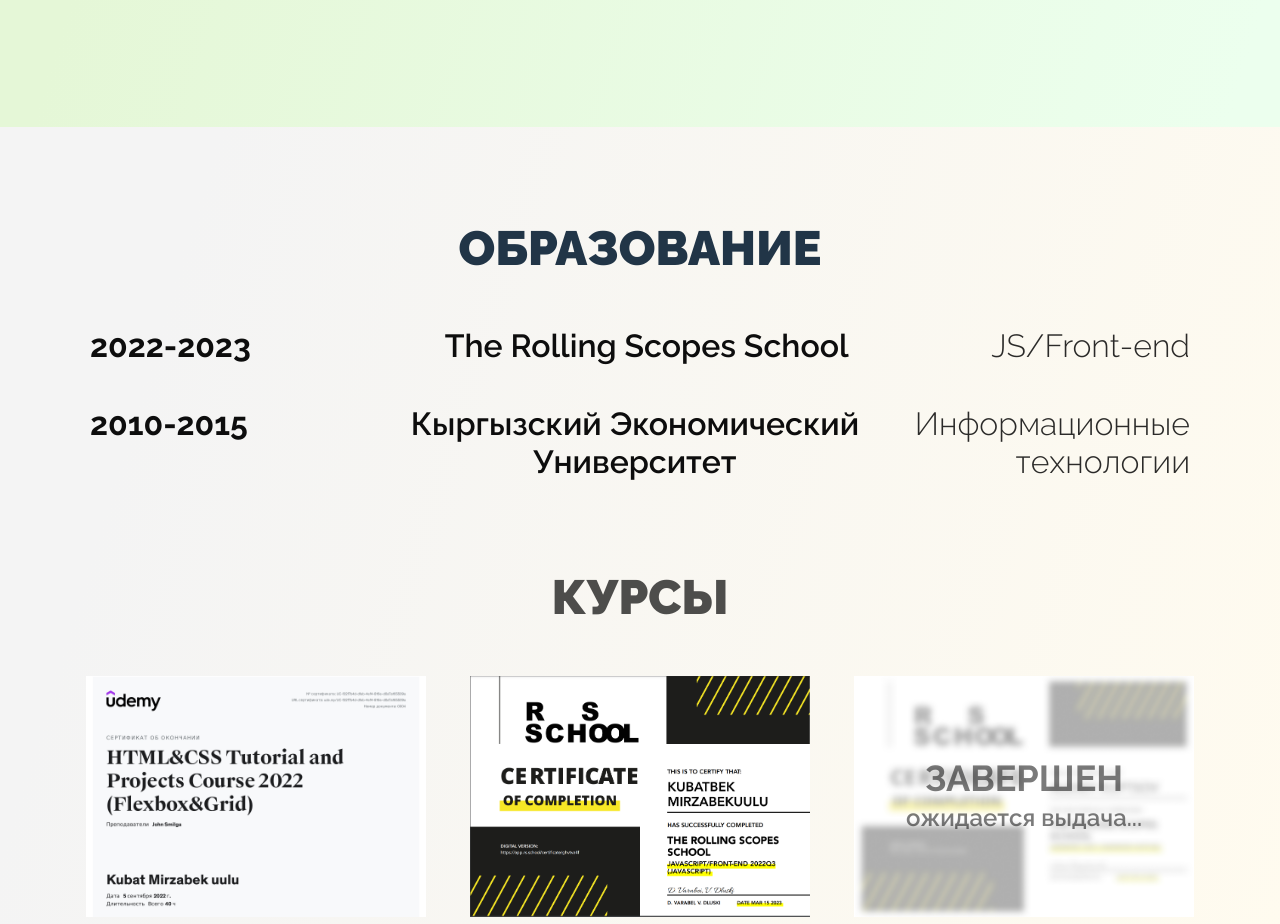
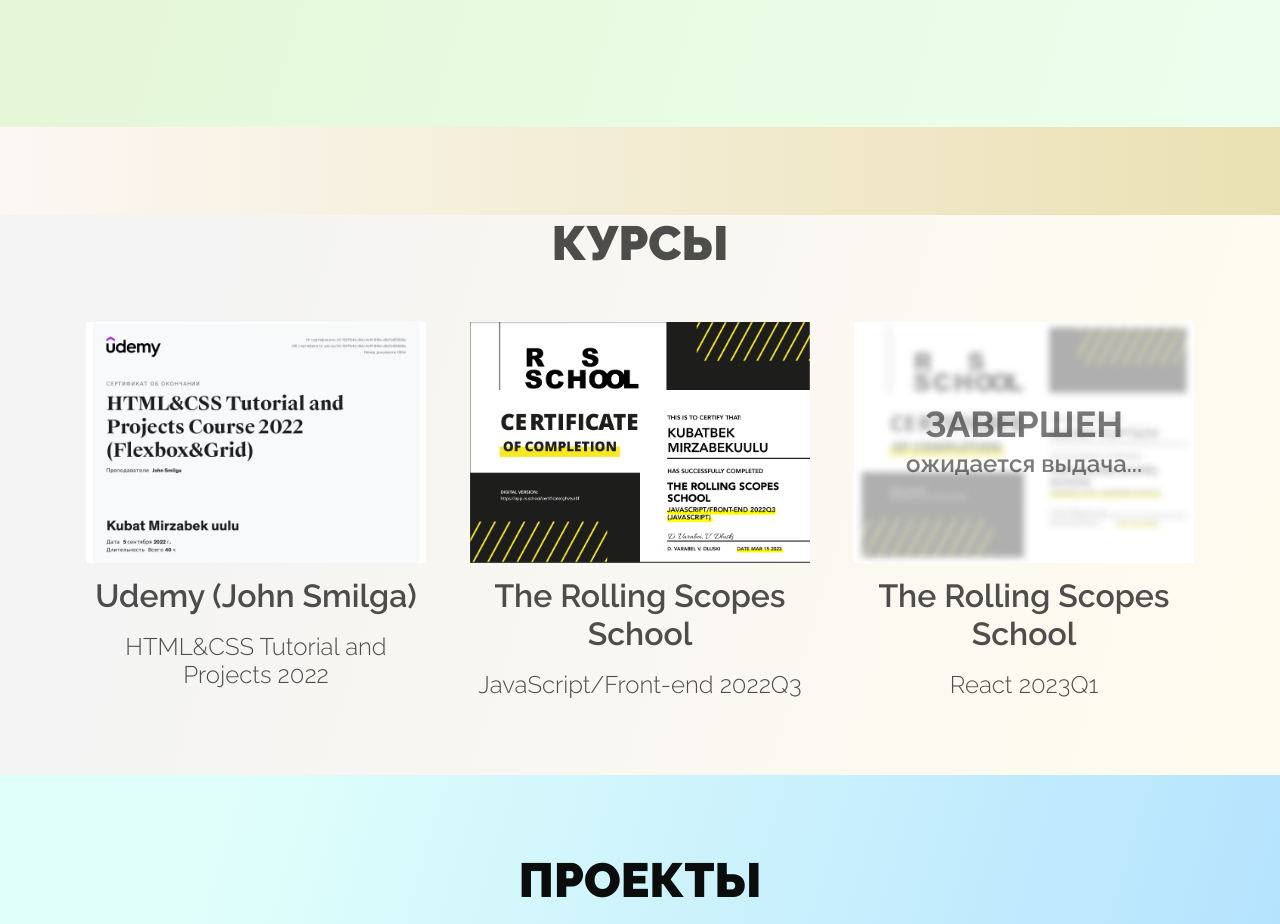
Before and after one commit to Kubatbekkk/porfolio, a React (Vite) app: page / in a window 1280 px wide. Shown: the part 2362-3286 px from the top of the page. Built offline with nearby package versions, Linux system fonts and the light colour scheme.

Commit message:
fix: try to delete Education from main comp for deploy

```diff
--- a/src/view/components/main/index.tsx
+++ b/src/view/components/main/index.tsx
@@ -5,7 +5,7 @@
 import Languages from '../languages'
 import Courses from '../courses'
 import Projects from '../projects'
-import Education from '../education'
+// import Education from '../education'
 
 const Main = () => {
   return (
@@ -15,7 +15,7 @@
       <Skills />
       <Languages />
       <div className="two-blocks">
-        <Education />
+        {/* <Education /> */}
         <Courses />
       </div>
       <Projects />
```
